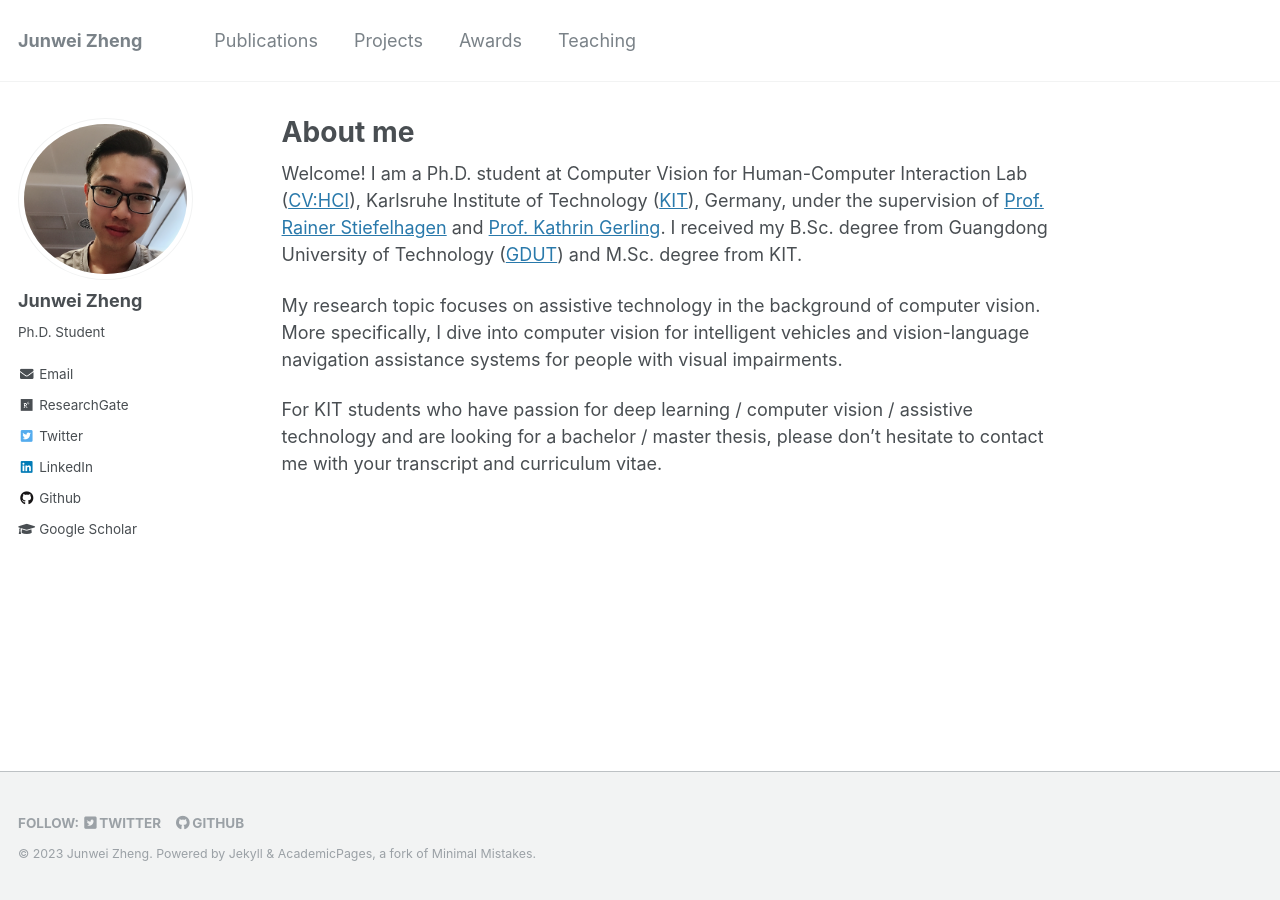
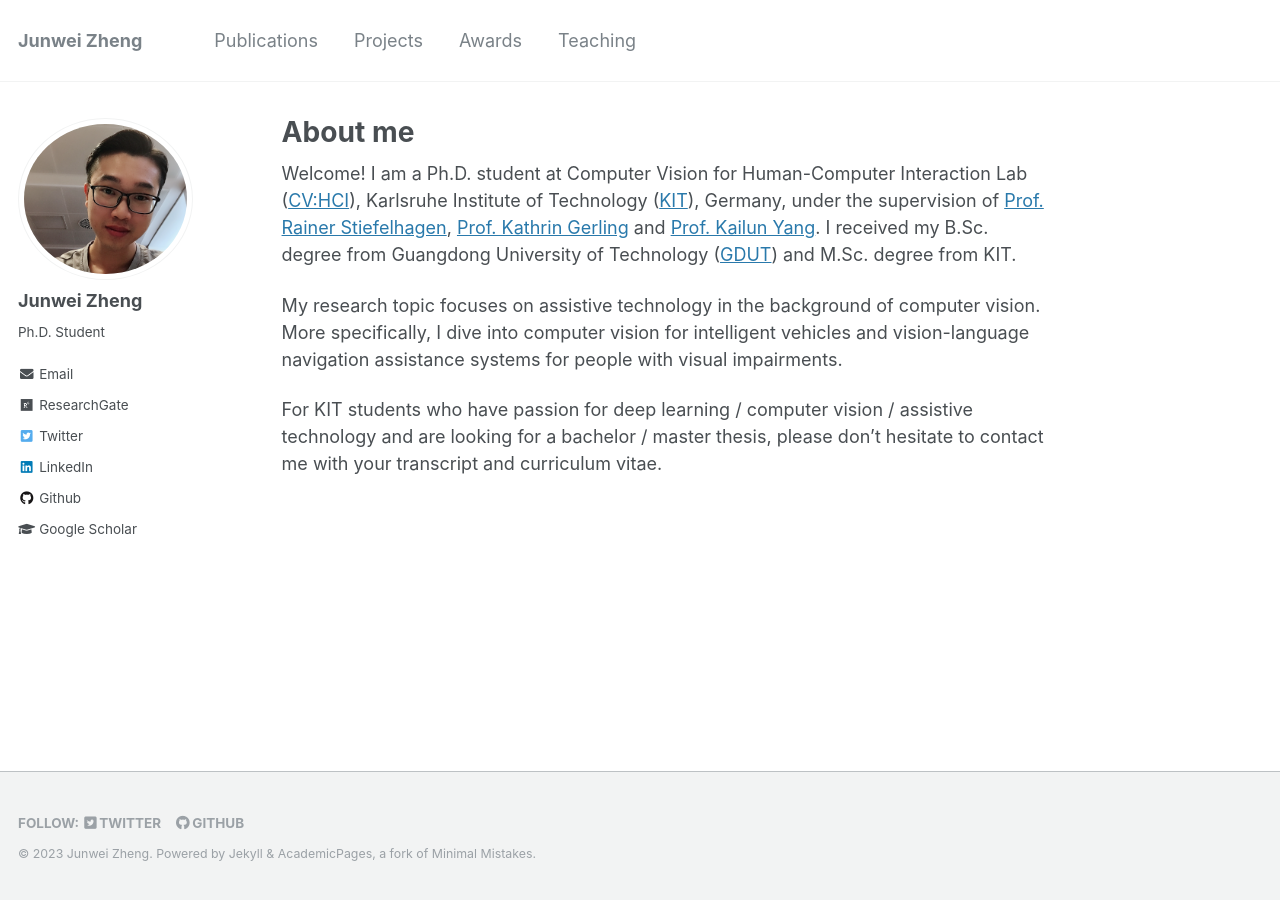
Before and after one commit to JunweiZheng93/JunweiZheng93.github.io, a Jekyll site: the page built from _pages/about.md, in a window 1280 px wide. Built offline with Jekyll 4.4.1, drawn with Linux system fonts in a browser that asks for light colours.

Commit message:
update about me

```diff
--- a/_pages/about.md
+++ b/_pages/about.md
@@ -8,7 +8,7 @@ redirect_from:
   - /about.html
 ---
 
-Welcome! I am a Ph.D. student at Computer Vision for Human-Computer Interaction Lab ([CV:HCI](https://cvhci.anthropomatik.kit.edu/)), Karlsruhe Institute of Technology ([KIT](https://www.kit.edu/english/index.php)), Germany, under the supervision of [Prof. Rainer Stiefelhagen](https://scholar.google.com/citations?user=SFCOJxMAAAAJ&hl=en) and [Prof. Kathrin Gerling](https://scholar.google.com/citations?hl=en&user=Ujh2RSsAAAAJ). I received my B.Sc. degree from Guangdong University of Technology ([GDUT](https://english.gdut.edu.cn/)) and M.Sc. degree from KIT.
+Welcome! I am a Ph.D. student at Computer Vision for Human-Computer Interaction Lab ([CV:HCI](https://cvhci.anthropomatik.kit.edu/)), Karlsruhe Institute of Technology ([KIT](https://www.kit.edu/english/index.php)), Germany, under the supervision of [Prof. Rainer Stiefelhagen](https://scholar.google.com/citations?user=SFCOJxMAAAAJ&hl=en), [Prof. Kathrin Gerling](https://scholar.google.com/citations?hl=en&user=Ujh2RSsAAAAJ) and [Prof. Kailun Yang](https://scholar.google.com/citations?user=pKFqWhgAAAAJ&hl=en). I received my B.Sc. degree from Guangdong University of Technology ([GDUT](https://english.gdut.edu.cn/)) and M.Sc. degree from KIT.
 
 My research topic focuses on assistive technology in the background of computer vision. More specifically, I dive into computer vision for intelligent vehicles and vision-language navigation assistance systems for people with visual impairments.
 
```
